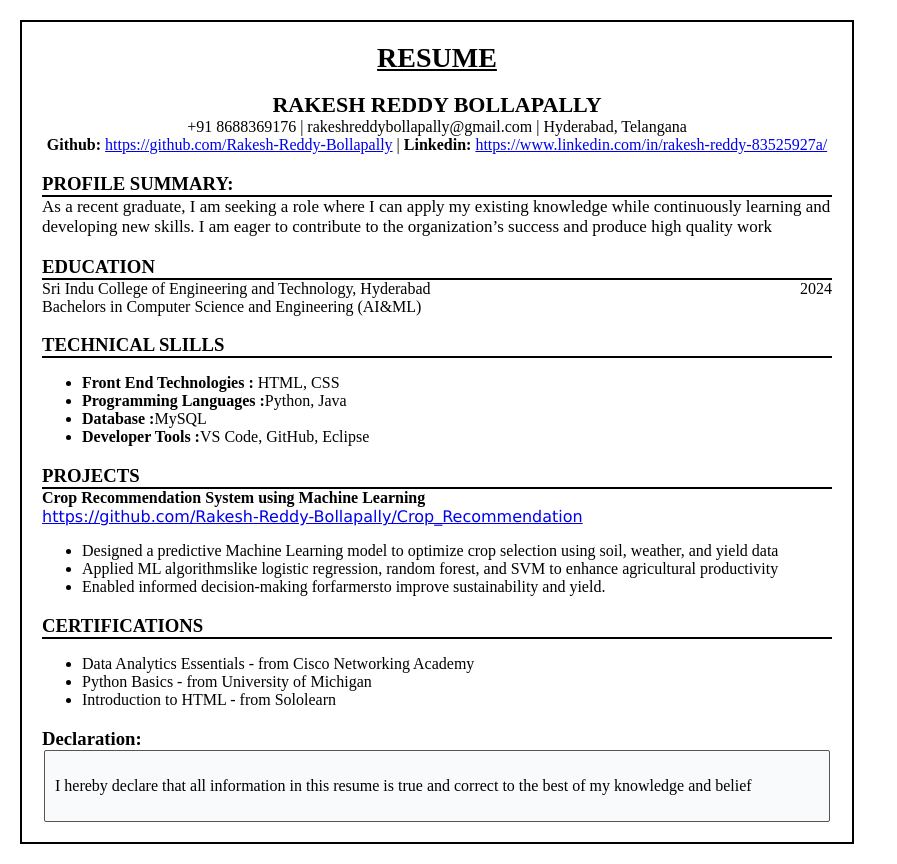
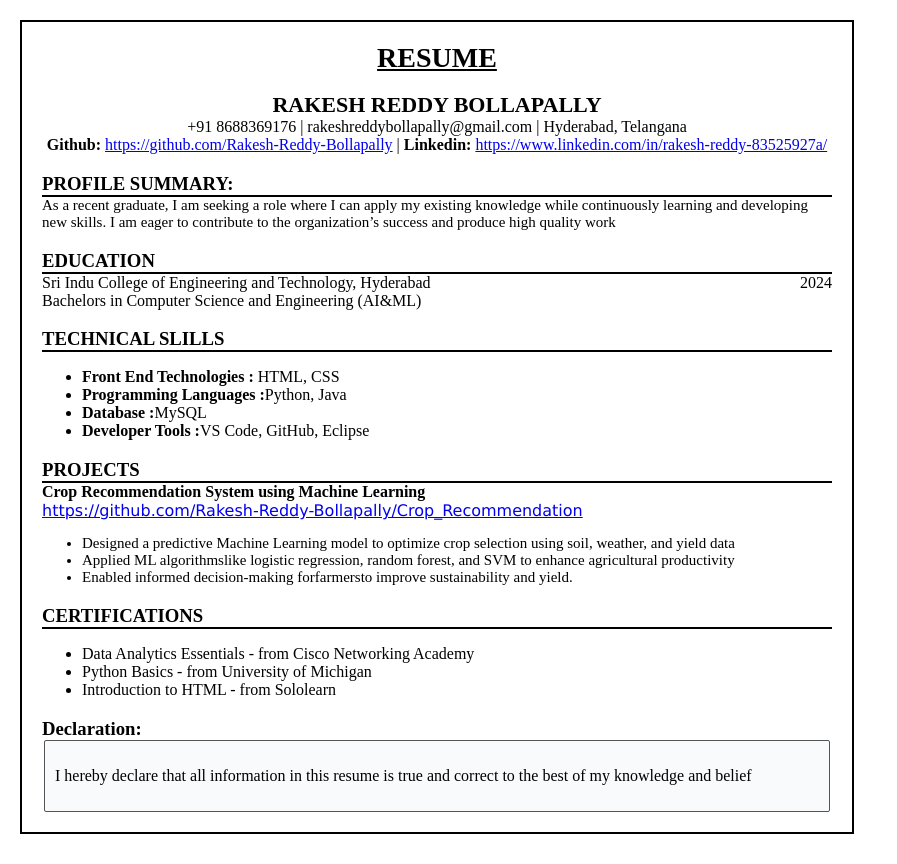
Before and after one commit to Rakesh-Reddy-Bollapally/resum, a plain HTML site: page index.html in a window 1280 px wide. Shown: the whole page, without its empty margins (0-897 px from the left). Drawn offline with Linux system fonts and the light colour scheme.

Commit message:
second-commit

```diff
--- a/index.html
+++ b/index.html
@@ -14,8 +14,7 @@
     <p id="links"><b>Github:</b> <a href="https://github.com/Rakesh-Reddy-Bollapally">https://github.com/Rakesh-Reddy-Bollapally</a> | <b>Linkedin:</b> <a href="https://www.linkedin.com/in/rakesh-reddy-83525927a/">https://www.linkedin.com/in/rakesh-reddy-83525927a/</a></p>
     <h3 id="summary_heading">PROFILE SUMMARY:</h3>
     <hr>
-    <p id="summary">As a recent graduate, I am seeking a role where I can apply my existing knowledge while continuously learning
-        and developing new skills. I am eager to contribute to the organization’s success and produce high quality work</p>
+    <p id="summary">As a recent graduate, I am seeking a role where I can apply my existing knowledge while continuously learning and developing new skills. I am eager to contribute to the organization’s success and produce high quality work</p>
     <h3 id="education_heading">EDUCATION</h3>
     <hr>
     <div style="position: relative; display: inline-block; width: 100%;">
@@ -35,7 +34,7 @@
     <hr>
     <h4 id="project_title">Crop Recommendation System using Machine Learning</h4>
     <a id="git_pr_link" href="https://github.com/Rakesh-Reddy-Bollapally/Crop_Recommendation">https://github.com/Rakesh-Reddy-Bollapally/Crop_Recommendation</a>
-    <ul>
+    <ul id="pr_desc">
         <li>Designed a predictive Machine Learning model to optimize crop selection using soil, weather, and yield data</li>
         <li>Applied ML algorithmslike logistic regression, random forest, and SVM to enhance agricultural productivity</li>
         <li>Enabled informed decision-making forfarmersto improve sustainability and yield.</li>
--- a/style.css
+++ b/style.css
@@ -38,7 +38,7 @@ hr {
 }
 #summary{
     margin-top: 0;
-    font-size: 17px;
+    font-size: 15px;
 }
 #education_heading{
     margin-bottom: 0;
@@ -53,6 +53,9 @@ hr {
     margin-top: 0;
     margin-bottom: 0;
 }
+#pr_desc{
+    font-size: 15px;
+}
 #git_pr_link{
     margin-top: 0;
     font-family: Verdana, Geneva, Tahoma, sans-serif;
```
